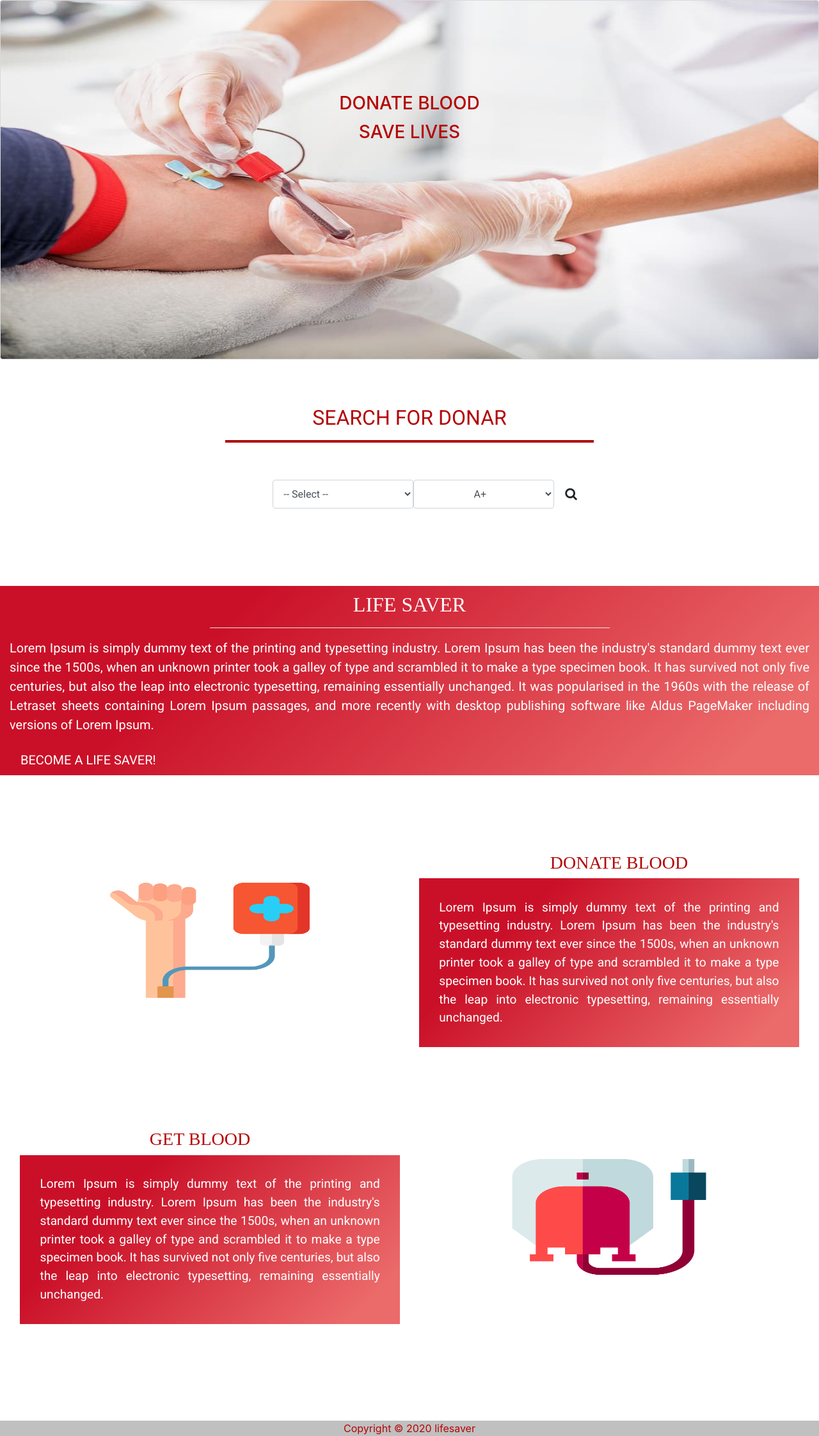
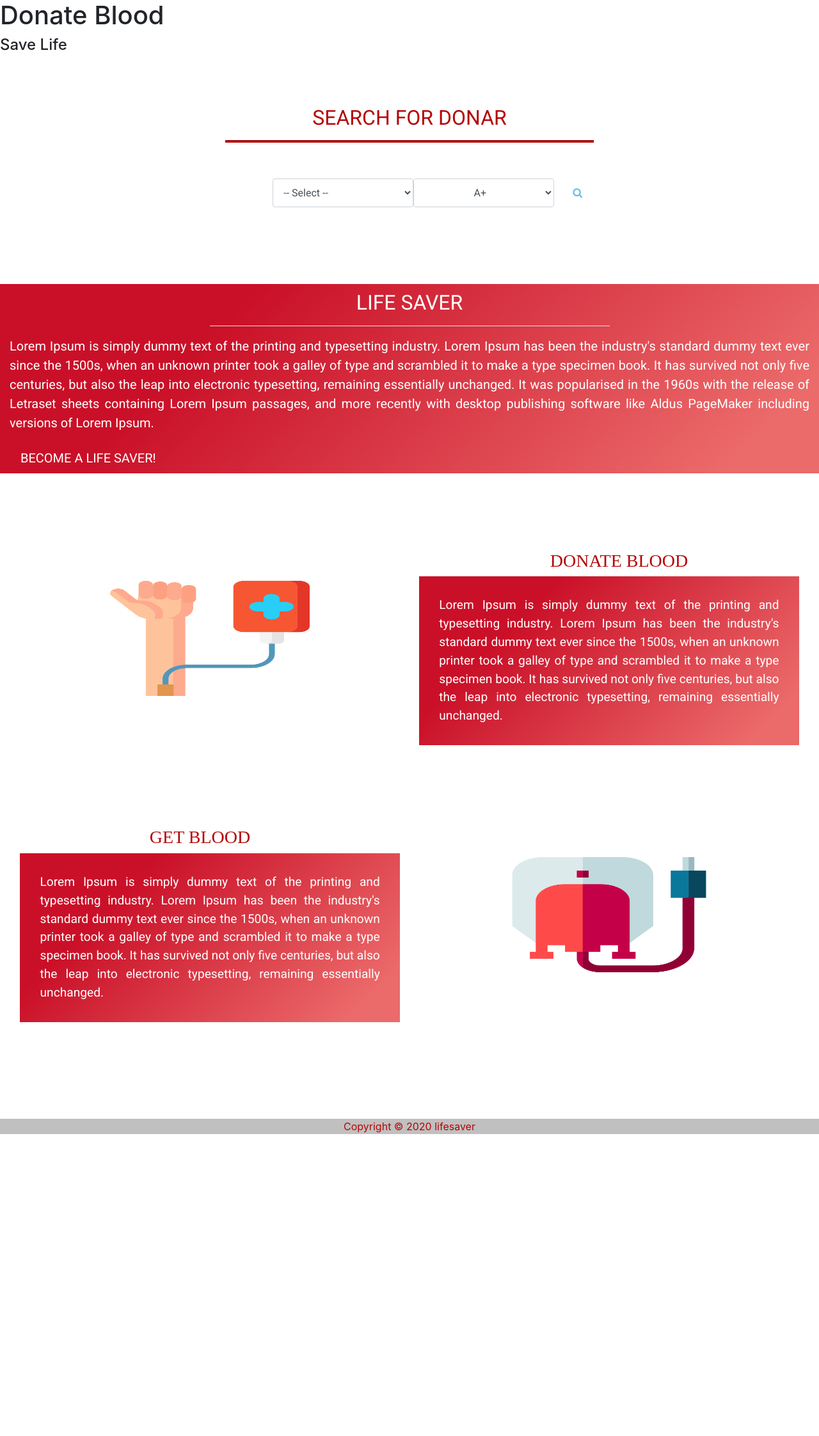
Before and after one commit to wareesha-nasir/LifeSaver, a PHP site: page / in a window 1280 px wide. Shown: the part 122-2367 px from the top of the page at 64% size. After the commit the page ends 1895 px from the top, so only its background shows below. Run offline with PHP 8.4, Linux system fonts and the light colour scheme.

Commit message:
Update index.php

```diff
--- a/blooddonation/index.php
+++ b/blooddonation/index.php
@@ -16,37 +16,13 @@ include("navbar.php");
 <script src="https://stackpath.bootstrapcdn.com/bootstrap/4.5.0/js/bootstrap.min.js" integrity="sha384-OgVRvuATP1z7JjHLkuOU7Xw704+h835Lr+6QL9UvYjZE3Ipu6Tp75j7Bh/kR0JKI" crossorigin="anonymous"></script>
 </head>
 <body>
-    <!--<nav class="navbar navbar-default navbar-expand-lg navbar-light bg-light"
-    >
-        <a class="navbar-brand" href="#" style="color: white;">Hidden brand</a>
-        <button class="navbar-toggler" type="button" data-toggle="collapse" data-target="#navbarTogglerDemo01" aria-controls="navbarTogglerDemo01" aria-expanded="false" aria-label="Toggle navigation">
-          <span class="navbar-toggler-icon" style="color: white;"></span>
-        </button>
-        <div class="collapse navbar-collapse" id="navbarTogglerDemo01"  >
-          <ul class="navbar-nav mr-auto mt-2 mt-lg-0" >
-            <li class="nav-item ">
-              <a class="nav-link" href="index.php" style="color: white;">Home </a>
-            </li>
-            <li class="nav-item">
-              <a class="nav-link" href="donate.php" style="color: white;" >donate</a>
-            </li>
-            <li class="nav-item">
-                <a class="nav-link" href="signin.php" style="color: white;">Signin</a>
-              </li>
-          </ul>
-        </div>
-      </nav>-->
-      <div class="row" >
-        <div class="col-md-12">
-            <div class="card bg-light text-white" >
-                <img src="blood-donor.jpg" class="card-img" alt="...">
-                <div class="card-img-overlay">
-                  <h3 class="card-title">Donate Blood</h3>
-                  <h3 class="sub-title">Save Lives</h3>
-                </div>
-              </div>
+      <div class="row bg-image" >
+        <div class="col-md-12 donate-h1">
+                <h1>Donate Blood </h1>
+                <h4 class='donate-h4'>Save Life </h4>
         </div>
     </div>
+
     <br><br><br>
     <!-- donate section -->
     <div class="row">
@@ -96,7 +72,7 @@ include("navbar.php");
               </div>
 
 							<div class="form-group center-aligned">
-								<button type="submit" class="btn btn-lg btn-default" id="search" ><i class="fa fa-search" aria-hidden="true"></i></button>
+								<button type="submit" class="btn btn-nav transparent" id="search" ><i class="fa fa-search" aria-hidden="true"></i></button>
 							</div>
               </form>
 
@@ -106,8 +82,8 @@ include("navbar.php");
 			<div class="container-fluid red-background" id="about">
 				<div class="row" >
 					<div class="col-md-12" style="background-image: linear-gradient(315deg, #eb6a6a 10%, #ca1028 74%);">
-						<h2 class="text-center"  style="color: white; font-weight: 500;padding: 10px 0 0 0; font-family: 'Merriweather',serif
-                        ;">LIFE SAVER</h2>
+						<h2 class="text-center"  style="color: white; font-weight: 500;padding: 10px 0 0 0; font-family: 'Roboto',sans-serif;
+                        ">LIFE SAVER</h2>
 						<hr class="white-bar" style="background-color: white; width:50%">
 						<p  style="color: white; font-size: 20px; text-align: justify; font-family: 'Roboto',sans-serif;">
             Lorem Ipsum is simply dummy text of the printing and typesetting industry.
```
